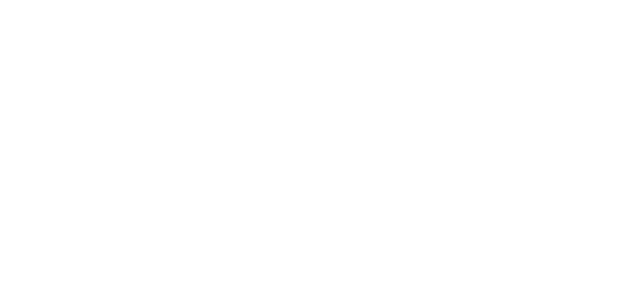
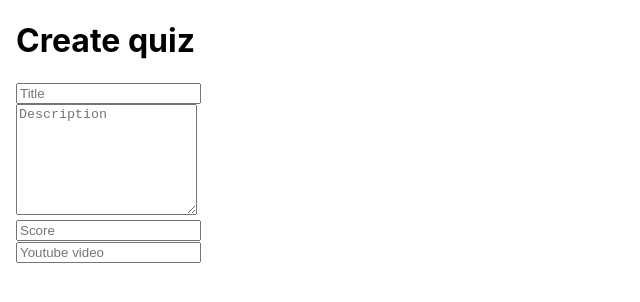
Before and after one commit to mostafa3ly/quiz-app, a React (Create React App) app: page /create in a window 1280 px wide. Shown: the top 302 px of the page, without its empty margins (0-640 px from the left). Built offline with nearby package versions, Linux system fonts and the light colour scheme.

Commit message:
add basic info for quiz create

```diff
--- a/src/pages/QuizForm.tsx
+++ b/src/pages/QuizForm.tsx
@@ -1,7 +1,21 @@
 import { FC } from "react";
 
 const QuizForm: FC = () => {
-  return <div></div>;
+  return (
+    <div>
+      <h1>Create quiz</h1>
+      <form>
+        <input placeholder="Title" />
+        <br />
+        <textarea placeholder="Description" rows={7} />
+        <br />
+        <input type="number" placeholder="Score" />
+        <br />
+        <input placeholder="Youtube video" type="url" />
+        <br />
+      </form>
+    </div>
+  );
 };
 
 export default QuizForm;
```
